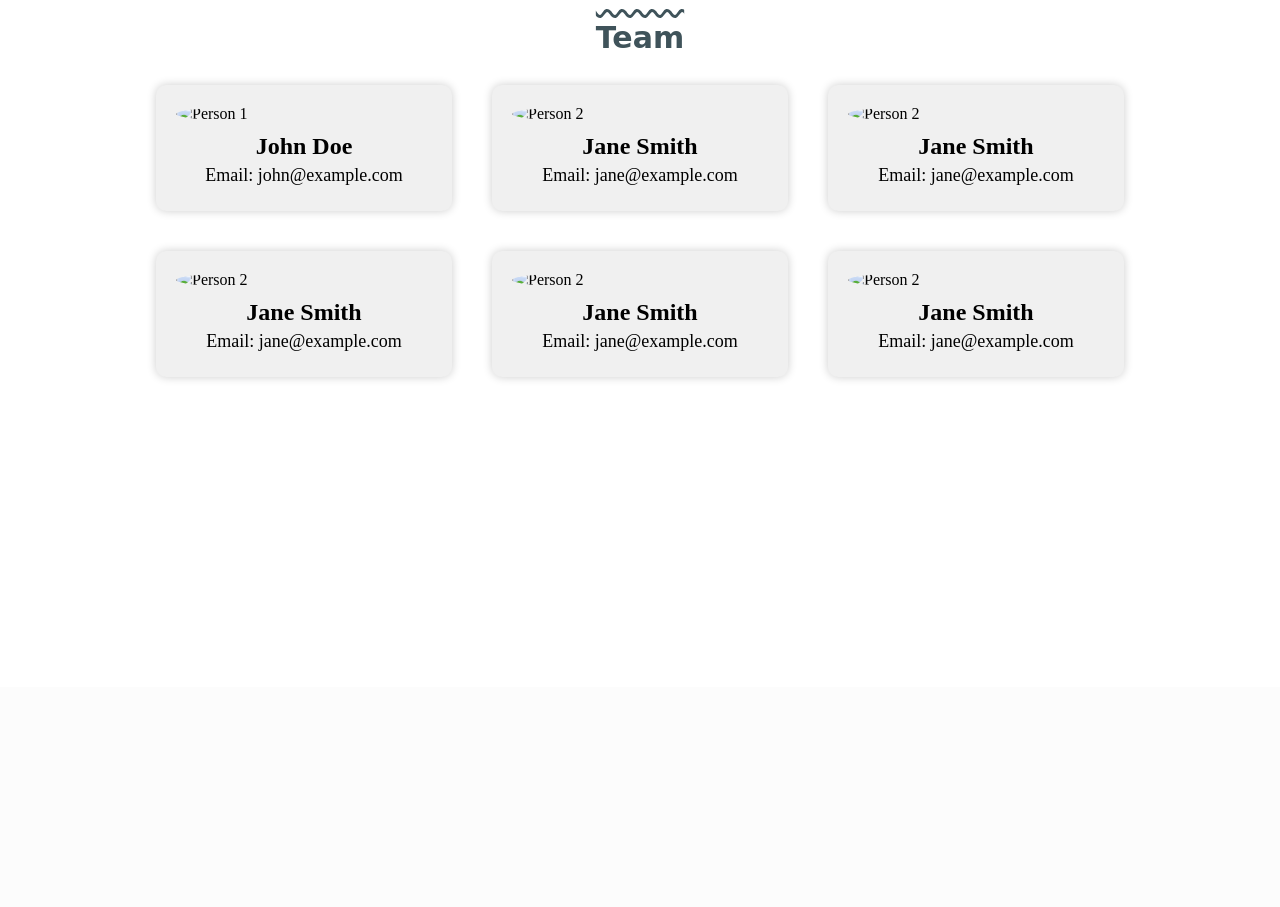
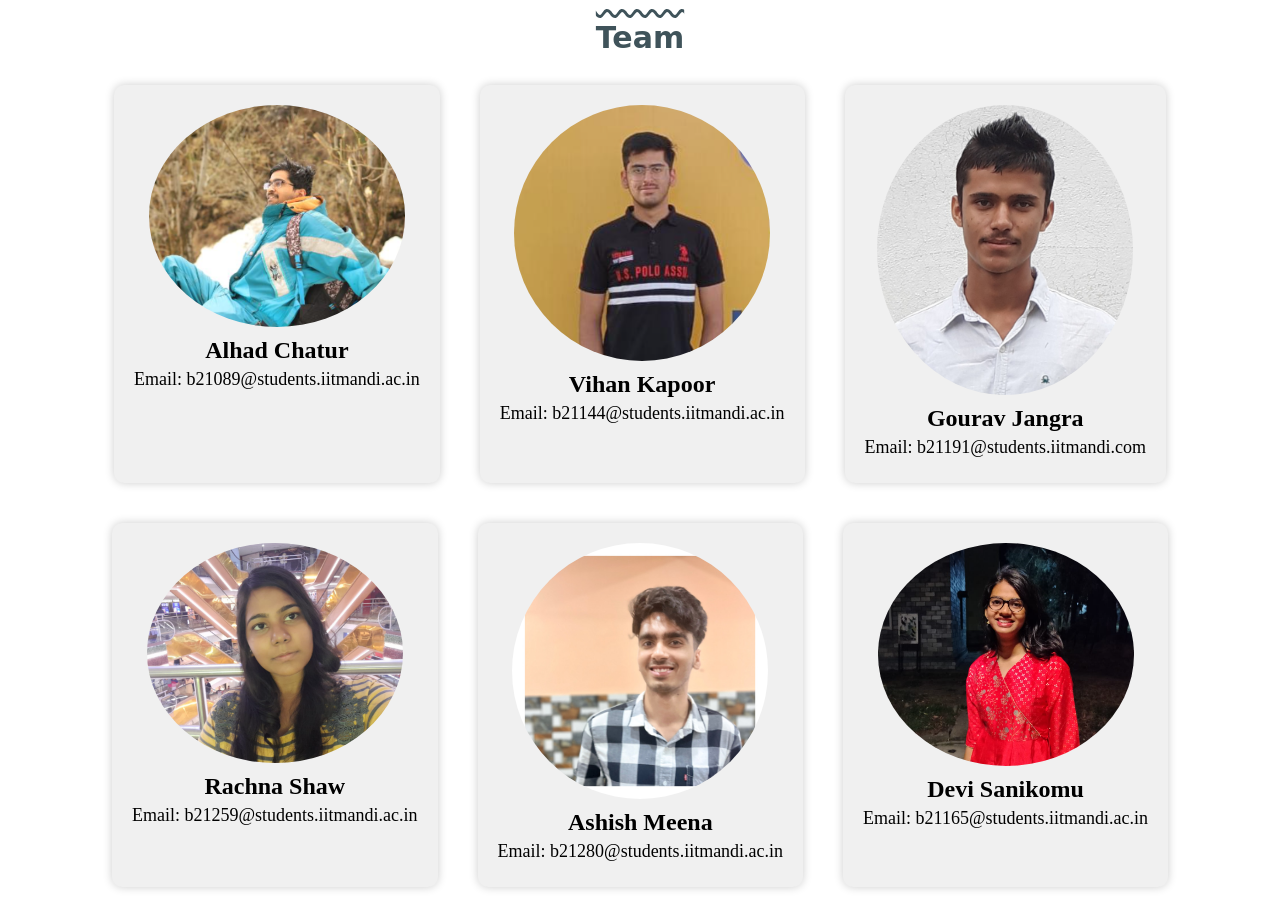
Before and after one commit to VKapoor1610/dp_project, a Flask app: page /team in a window 1280 px wide. Shown: the part 113-1020 px from the top of the page. Before the commit the page ends 492 px from the top, so only its background shows below. Run offline with Flask 2, Linux system fonts and the light colour scheme; some libraries are stand-ins or nearby versions.

Commit message:
Updates team page and added photos

```diff
--- a/app.py
+++ b/app.py
@@ -156,7 +156,7 @@ def analysis():
         letter = row['letter']
         incorrect_data = row['incorrectdata']
         incorrect_data_list = eval(incorrect_data)  # convert string to list
-        correct = sum(incorrect_data_list)
+        correct = len(incorrect_data_list)
         incorrect = len(incorrect_data_list) - correct
 
         if letter not in letter_freq:
@@ -178,11 +178,12 @@ def analysis():
         total_attempts = freq['total']/6
 
         f.write( str(letter) + '  ' + str(total_attempts) + '\n')
-        if total_attempts < 5:
+        if total_attempts <= 5:
             completion_percentage = 0
 
         else:
-            completion_percentage = min( 100 , ( 2 *freq['correct'] / 3) / (freq['correct'] / 3 + freq['incorrect'] / 2) * 100)
+            # logic 60% completion over time is marked with 100% completions and calculated if attempts more that equal to 5
+            completion_percentage = min( 100 , 100*(freq['correct'] * 100 ) / (freq['correct'] + freq['incorrect'] * 60  ))
 
         x_ticks.append(letter)
         y_values.append(completion_percentage)
@@ -191,7 +192,7 @@ def analysis():
     sorted_list1 = [x_ticks[i] for i in sorted_indices]
     sorted_list2 = [y_values[i] for i in sorted_indices]
 
-    ax.barh(sorted_list1, sorted_list2, color='green')
+    ax.barh(sorted_list1, sorted_list2, color='green' , height = 0.9)
 
     y_values.sort(reverse=True)
     plt.xlabel('Completion Percentage')
--- a/static/css/responsive.css
+++ b/static/css/responsive.css
@@ -105,6 +105,10 @@
       z-index: 1;
     }
 
+    .analysis_heading {
+      font-size: 20px;
+    }
+
   }
 
 
--- a/templates/team.html
+++ b/templates/team.html
@@ -71,44 +71,44 @@
 
 
   <div class="team-member">
-    <img src="https://via.placeholder.com/350x350" alt="Person 1">
-    <h2>John Doe</h2>
+    <img src="static/images/team/alhad.png" alt="Person 1">
+    <h2>Alhad Chatur</h2>
 
-    <p>Email: john@example.com</p>
+    <p>Email: b21089@students.iitmandi.ac.in</p>
   </div>
 
 
   <div class="team-member">
-    <img src="https://via.placeholder.com/350x350" alt="Person 2">
-    <h2>Jane Smith</h2>
+    <img src="static/images/team/vihan.png" alt="Person 2">
+    <h2>Vihan Kapoor</h2>
 
-    <p>Email: jane@example.com</p>
+    <p>Email: b21144@students.iitmandi.ac.in</p>
   </div>
   <!-- Repeat for other team members -->
   <div class="team-member">
-    <img src="https://via.placeholder.com/350x350" alt="Person 2">
-    <h2>Jane Smith</h2>
+    <img src="static/images/team/gaurav.jpg" alt="Person 2">
+    <h2>Gourav Jangra</h2>
 
-    <p>Email: jane@example.com</p>
+    <p>Email: b21191@students.iitmandi.com</p>
   </div>
   <div class="team-member">
-    <img src="https://via.placeholder.com/350x350" alt="Person 2">
-    <h2>Jane Smith</h2>
+    <img src="static/images/team/rachna.png" alt="Person 2">
+    <h2>Rachna Shaw</h2>
 
-    <p>Email: jane@example.com</p>
+    <p>Email: b21259@students.iitmandi.ac.in</p>
   </div>
 
   <div class="team-member">
-    <img src="https://via.placeholder.com/350x350" alt="Person 2">
-    <h2>Jane Smith</h2>
+    <img src="static/images/team/ashish.jpg" alt="Person 2">
+    <h2>Ashish Meena</h2>
 
-    <p>Email: jane@example.com</p>
+    <p>Email: b21280@students.iitmandi.ac.in</p>
   </div>
   <div class="team-member">
-    <img src="https://via.placeholder.com/350x350" alt="Person 2">
-    <h2>Jane Smith</h2>
+    <img src="static/images/team/devi.png" alt="Person 2">
+    <h2>Devi Sanikomu</h2>
 
-    <p>Email: jane@example.com</p>
+    <p>Email: b21165@students.iitmandi.ac.in</p>
   </div>
 
 </div>
--- a/templates/word_analysis.html
+++ b/templates/word_analysis.html
@@ -115,7 +115,7 @@
       <div class='inside'>
         <h2>Recorded accuracy Over Time</h2>
         <p>
-          This plot shows the accuracy of the child's answers over time.<br><br> The accuracy is calculated as the percentage of correct answers out of the total number of questions answered on each day.<br><br> The blue line represents the accuracy trend, and the blue dots represent the accuracy on each day.
+          This plot shows the accuracy of the child's answers over time.<br><br> The accuracy is calculated as the percentage of correct answers out of the total number of questions answered on each day.<br><br>
         </p>
       </div>
         <button class = 'reload' onclick="location.reload()">Reload</button>
```
Also changed, not shown: op.txt (+8 -4 lines), static/images/plot1.png, static/images/plot2.png, static/images/plot3.png, static/images/team/alhad.png (added), static/images/team/ashish.jpg (added), static/images/team/devi.png (added), static/images/team/gaurav.jpg (added), static/images/team/rachna.png (added), static/images/team/vihan.png (added).
